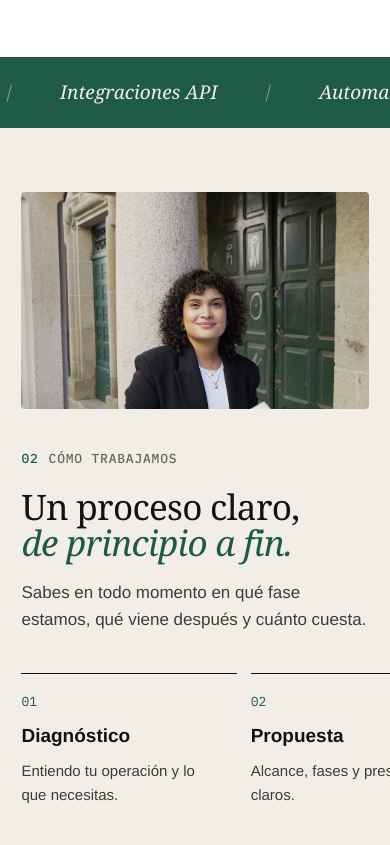
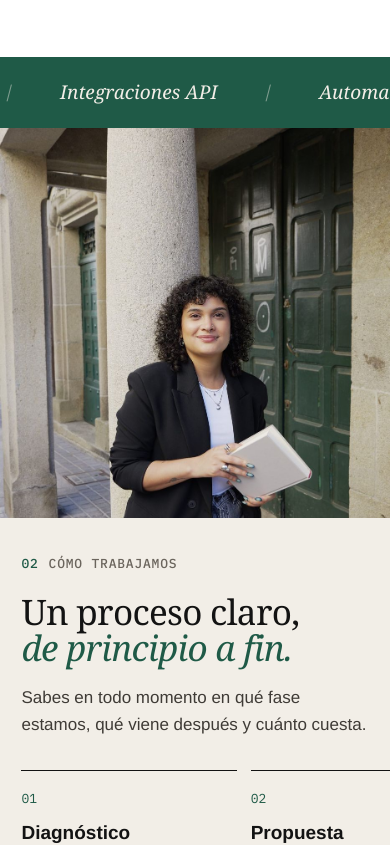
Before and after one commit to VeronicaC-Fuentes/veronicadev, a Next.js app: page / in a window 390 px wide. Shown: the part 2880-3725 px from the top of the page. Built offline with nearby package versions, Linux system fonts and the light colour scheme.

Commit message:
Móvil: fotos a sangre en Cómo trabajamos y Contacto
Co-Authored-By: Claude Opus 5.5 <noreply@anthropic.com>
Claude-Session: https://claude.ai/code/session_01YLa4mbtqWbu346eComd5Wq

```diff
--- a/src/app/globals.css
+++ b/src/app/globals.css
@@ -315,11 +315,14 @@ em.accent{font-style:italic;color:var(--green)}
   .proj .meta{flex-direction:column;gap:4px;align-items:flex-start}
   .proj .stack{text-align:left}
 
-  .proc-photo{aspect-ratio:16/10;object-position:50% 35%;max-width:100%!important}
+  .proc-top{gap:36px}
+  .proc-photo{margin:-64px calc(-1 * var(--gutter)) 0;width:calc(100% + 2 * var(--gutter));max-width:none!important;aspect-ratio:1/1;object-position:50% 30%;border-radius:0}
+  .proc-body{gap:32px}
   .sk-grid{grid-template-columns:1fr 1fr}
   .about-txt p{font-size:16px}
   .band{height:320px}
-  .cta .photo{max-width:100%;aspect-ratio:16/11;object-position:50% 80%;border-radius:4px}
+  .cta-grid{gap:48px}
+  .cta .photo{margin:0 calc(-1 * var(--gutter));width:calc(100% + 2 * var(--gutter));max-width:none!important;aspect-ratio:1/1;object-position:50% 80%;border-radius:0}
   .cta h2{font-size:clamp(52px,15vw,72px)}
 
   span.swipe{display:flex}
```
